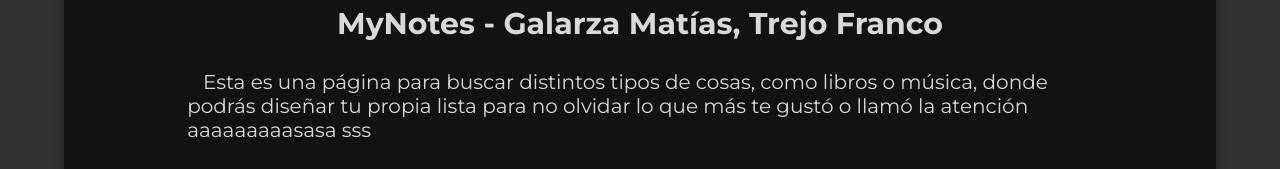
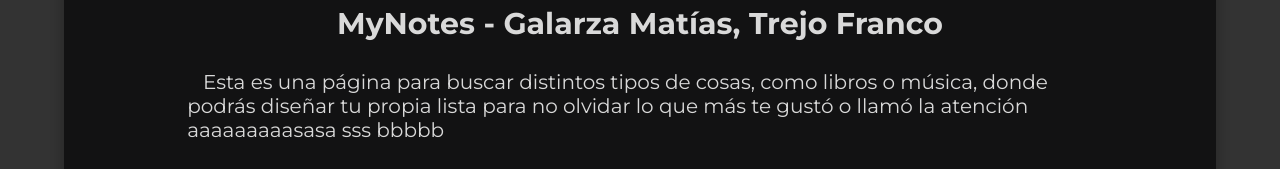
Before and after one commit to Matrox1821/MyNotes, a React (Create React App) app: page / in a window 1280 px wide. Shown: the part 121-290 px from the top of the page. Built offline with nearby package versions, Linux system fonts and the light colour scheme.

Commit message:
probando

```diff
--- a/src/components/ui/heroSection/HeroSection.js
+++ b/src/components/ui/heroSection/HeroSection.js
@@ -12,6 +12,7 @@ export const HeroSection = () => {
           lista para no olvidar lo que más te gustó o llamó la atención
           aaaaaaaaasasa
           sss
+          bbbbb
         </p>
       </div>
       <div className="hero-btns">
```
